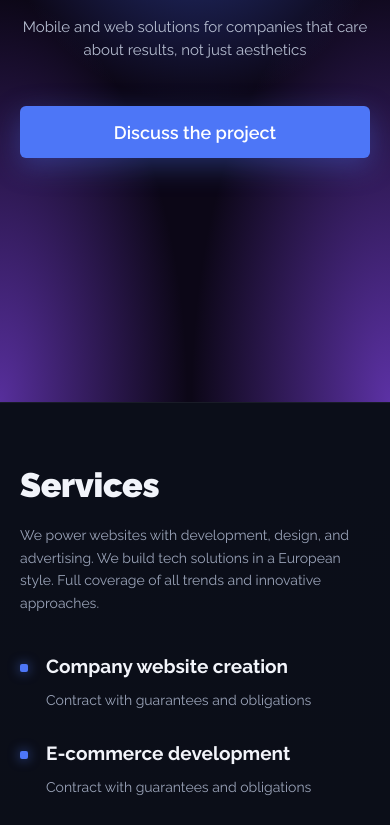
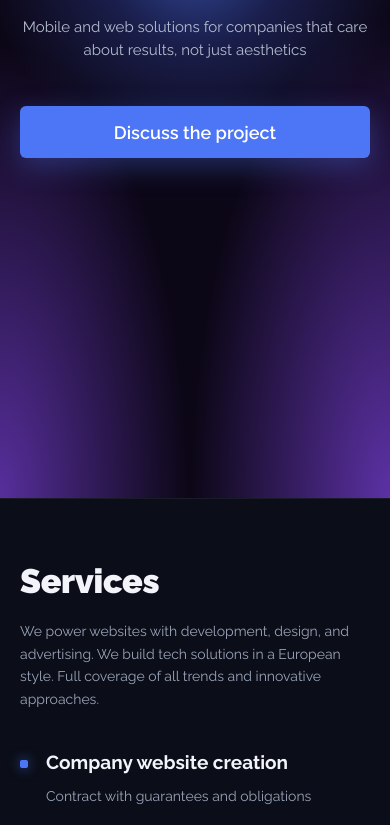
Before and after one commit to vladysxjvr/vectrum-dev-landing, a plain HTML site: page index.html in a window 390 px wide. Shown: the part 442-1267 px from the top of the page. Drawn offline with Linux system fonts and the light colour scheme.

Commit message:
Mobile: hero background reaches under Safari bottom bar; contact section fills the screen
Co-Authored-By: Claude Opus 5.5 <noreply@anthropic.com>
Claude-Session: https://claude.ai/code/session_01UMP9mZHaUDjc2cZnrBiGp2

```diff
--- a/css/styles.css
+++ b/css/styles.css
@@ -216,8 +216,10 @@ h1,h2,h3{text-wrap:balance}
 }
 @media (max-width:900px){
   .wrap{padding-inline:20px}
-  .hero{min-height:100vh;min-height:100lvh;display:flex;flex-direction:column}
-  .hero .wrap{flex:1;justify-content:center;width:100%;padding-block:40px 56px}
+  /* hero fills the screen; +96px of background reaches under Safari's floating bottom bar,
+     the same 96px is added to bottom padding so text and button stay where they were */
+  .hero{min-height:calc(100vh + 96px);min-height:calc(100lvh + 96px);display:flex;flex-direction:column}
+  .hero .wrap{flex:1;justify-content:center;width:100%;padding-block:40px 152px}
   .discuss{min-height:100vh;min-height:100lvh;display:flex;flex-direction:column;scroll-margin-top:0;padding-block:100px 64px}
   .discuss .wrap{flex:1;justify-content:center;width:100%}
   .hero h1{font-size:40px}
```
